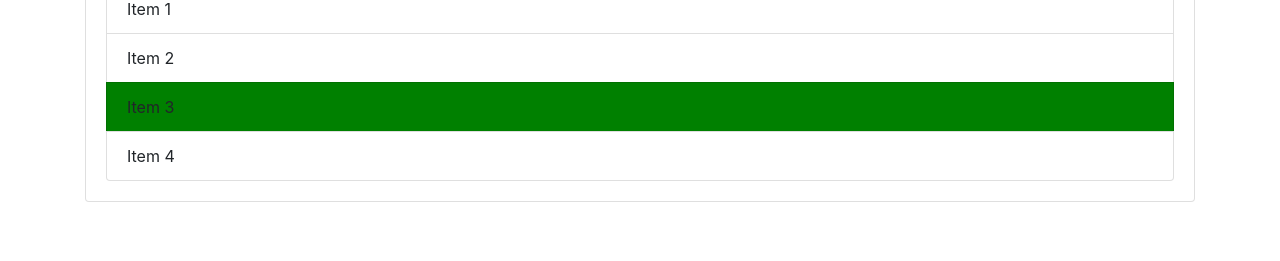
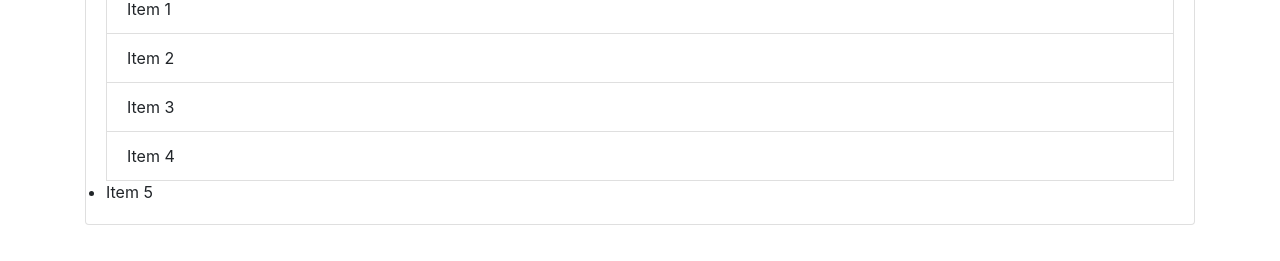
Before and after one commit to developerankit97/git-basics, a plain HTML site: page master/index.html in a window 1280 px wide. Shown: the part 293-554 px from the top of the page. Drawn offline with nearby package versions, Linux system fonts and the light colour scheme.

Commit message:
new list item added

```diff
--- a/master/index.html
+++ b/master/index.html
@@ -26,11 +26,12 @@
       <li class="list-group-item">Item 2</li>
       <li class="list-group-item">Item 3</li>
       <li class="list-group-item">Item 4</li>
+      <li>Item 5</li>
     </ul>
    </div>
   </div>
   <script>
-    let items = document.querySelectorAll('.list-group-item');
+    let items = document.getElementsByClassName('.list-group-item');
     items[2].style.backgroundColor = "green";
   </script>
 </body>
```
